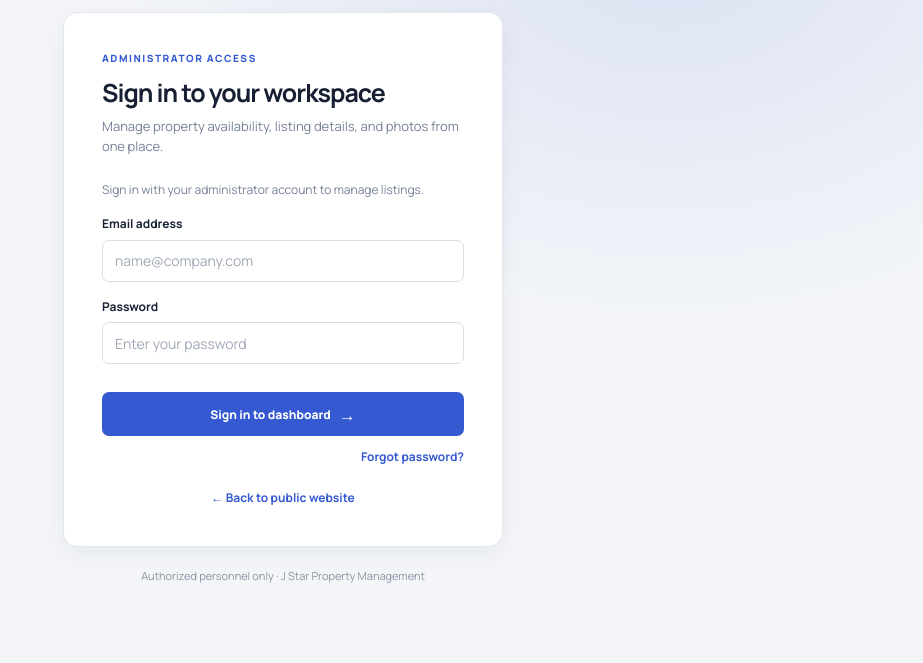
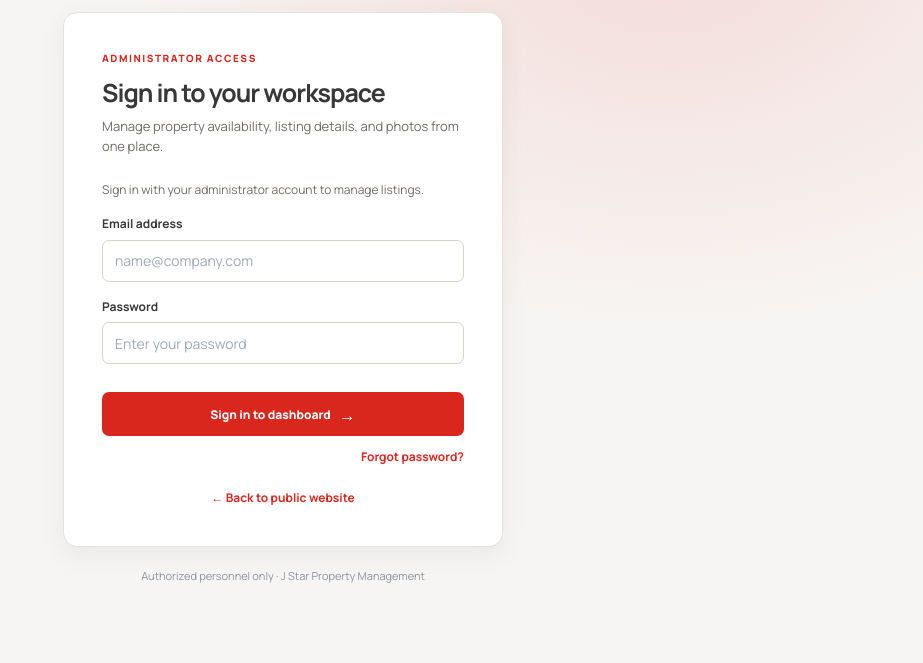
Before and after one commit to kyu89/j-star-property-management, a website with bundled scripts: page admin/index.html in a window 1280 px wide. Shown: the part 137-800 px from the top of the page, without its empty margins (357-1280 px from the left). Built offline with nearby package versions, Linux system fonts and the light colour scheme; no server answers.

Commit message:
updated color theme

```diff
--- a/admin/admin.css
+++ b/admin/admin.css
@@ -1,31 +1,31 @@
 :root {
   color-scheme: light;
-  --admin-bg: #f3f5f8;
+  --admin-bg: #f7f5f3;
   --admin-panel: #fff;
-  --admin-ink: #172033;
-  --admin-muted: #758096;
-  --admin-border: #e2e7ee;
+  --admin-ink: #383838;
+  --admin-muted: #716b65;
+  --admin-border: #e5e1dc;
   --admin-field-bg: #fff;
-  --admin-field-border: #d8dee8;
-  --admin-divider: #edf0f4;
-  --admin-subtle: #f5f7fa;
-  --admin-navy: #101827;
-  --admin-blue: #3459d1;
+  --admin-field-border: #d8d2cc;
+  --admin-divider: #eeeae6;
+  --admin-subtle: #f4f1ee;
+  --admin-navy: #414141;
+  --admin-blue: #d9271e;
   --admin-green: #17815d;
-  --admin-shadow: 0 8px 24px rgba(26, 39, 66, .05);
+  --admin-shadow: 0 8px 24px rgba(65, 65, 65, .07);
 }
 
 :root[data-theme="dark"] {
   color-scheme: dark;
-  --admin-bg: #111827;
-  --admin-panel: #1b2535;
-  --admin-ink: #edf2fa;
-  --admin-muted: #a5b0c2;
-  --admin-border: #354155;
-  --admin-field-bg: #141e2d;
-  --admin-field-border: #3c4960;
-  --admin-divider: #303c50;
-  --admin-subtle: #263247;
+  --admin-bg: #242424;
+  --admin-panel: #303030;
+  --admin-ink: #f1efec;
+  --admin-muted: #c0bbb5;
+  --admin-border: #4a4642;
+  --admin-field-bg: #292929;
+  --admin-field-border: #514c47;
+  --admin-divider: #403c38;
+  --admin-subtle: #383533;
   --admin-green: #58c79a;
   --admin-shadow: 0 8px 24px rgba(0, 0, 0, .18);
 }
@@ -58,7 +58,7 @@ button, input, select, textarea { font-size: inherit; }
   justify-items: center;
   padding: 32px 20px;
   background:
-    radial-gradient(ellipse at 80% 10%, rgba(52, 89, 209, .12), transparent 38%),
+    radial-gradient(ellipse at 80% 10%, rgba(217, 39, 30, .12), transparent 38%),
     var(--admin-bg);
 }
 
@@ -103,7 +103,7 @@ button, input, select, textarea { font-size: inherit; }
 }
 .login-card input:focus, .field input:focus, .field select:focus, .field textarea:focus {
   border-color: var(--admin-blue);
-  box-shadow: 0 0 0 3px rgba(52, 89, 209, .12);
+  box-shadow: 0 0 0 3px rgba(217, 39, 30, .12);
 }
 .login-card input::placeholder, .field input::placeholder, .field textarea::placeholder { color: #a0a8b6; }
 .button {
@@ -122,11 +122,11 @@ button, input, select, textarea { font-size: inherit; }
 }
 .button:disabled { opacity: .55; cursor: wait; }
 .button:focus-visible, a:focus-visible, input:focus-visible, select:focus-visible, textarea:focus-visible {
-  outline: 3px solid rgba(52, 89, 209, .28);
+  outline: 3px solid rgba(217, 39, 30, .28);
   outline-offset: 2px;
 }
 .button-primary { background: var(--admin-blue); color: #fff; }
-.button-primary:hover { background: #2849b5; }
+.button-primary:hover { background: #bd211a; }
 .button-secondary { background: var(--admin-panel); color: var(--admin-ink); border-color: var(--admin-border); }
 .button-secondary:hover, .button-quiet:hover { background: var(--admin-subtle); }
 .button-quiet { min-height: 32px; padding: 6px 10px; color: var(--admin-muted); background: transparent; border-color: var(--admin-border); }
@@ -167,7 +167,7 @@ button, input, select, textarea { font-size: inherit; }
   font-weight: 650;
 }
 .sidebar-link:hover { color: #fff; background: rgba(255, 255, 255, .07); }
-.sidebar-link.active { color: #fff; background: #273550; box-shadow: inset 3px 0 #6686f0; }
+.sidebar-link.active { color: #fff; background: #303030; box-shadow: inset 3px 0 #e5231b; }
 .nav-icon { width: 17px; color: #aebbe0; font-size: 16px; text-align: center; }
 .sidebar-bottom { margin-top: auto; }
 .public-site-link { display: block; padding: 12px 10px; color: #cbd4e3; border-top: 1px solid rgba(255,255,255,.1); font-size: 11px; font-weight: 700; }
--- a/admin/index.html
+++ b/admin/index.html
@@ -3,7 +3,7 @@
 <head>
   <meta charset="utf-8">
   <meta name="viewport" content="width=device-width, initial-scale=1">
-  <meta name="theme-color" content="#101827">
+  <meta name="theme-color" content="#414141">
   <meta name="description" content="Administrator dashboard for J Star Property Management listings.">
   <title>Property Operations | J Star Admin</title>
   <link rel="icon" href="/assets/images/favicon.ico" sizes="any">
--- a/assets/css/site.css
+++ b/assets/css/site.css
@@ -2,23 +2,24 @@
    1. Theme Variables
 ========================= */
 :root {
-  --navy: #14213d;
-  --gold: #e0b158;
+  --navy: #414141;
+  --gold: #f4b94f;
+  --brand-red: #e5231b;
   --bg: #fff;
-  --surface: #f6f7fa;
-  --text: #182338;
+  --surface: #f7f5f3;
+  --text: #383838;
   --muted: #667085;
-  --border: #e3e7ee;
-  --shadow: 0 12px 32px rgba(20, 33, 61, 0.08);
+  --border: #e5e1dc;
+  --shadow: 0 12px 32px rgba(65, 65, 65, 0.1);
   --radius: 18px;
 }
 
 :root[data-theme="dark"] {
-  --bg: #101827;
-  --surface: #172235;
-  --text: #edf2fa;
-  --muted: #aeb9ca;
-  --border: #2c3a50;
+  --bg: #242424;
+  --surface: #303030;
+  --text: #f1efec;
+  --muted: #c0bbb5;
+  --border: #4a4642;
   --shadow: 0 12px 32px rgba(0, 0, 0, 0.22);
 }
 
@@ -68,10 +69,10 @@ button,
   justify-content: center;
   gap: 8px;
   min-height: 42px;
-  border: 1px solid var(--gold);
+  border: 1px solid var(--brand-red);
   border-radius: 999px;
-  background: var(--gold);
-  color: #14213d;
+  background: var(--brand-red);
+  color: #fff;
   padding: 10px 18px;
   font-size: 14px;
   font-weight: 750;
@@ -80,13 +81,13 @@ button,
   cursor: pointer;
   text-decoration: none;
   transition: transform 0.18s ease, box-shadow 0.18s ease, background 0.2s ease, color 0.2s ease, border-color 0.2s ease, opacity 0.2s ease;
-  box-shadow: 0 8px 18px rgba(20, 33, 61, 0.08);
+  box-shadow: 0 8px 18px rgba(65, 65, 65, 0.12);
 }
 
 button:hover,
 .btn:hover {
   transform: translateY(-1px);
-  box-shadow: 0 12px 22px rgba(20, 33, 61, 0.12);
+  box-shadow: 0 12px 22px rgba(65, 65, 65, 0.18);
   opacity: 1;
 }
 
@@ -104,7 +105,7 @@ button.outline {
 
 .btn.outline:hover,
 button.outline:hover {
-  background: rgba(224, 177, 88, 0.08);
+  background: color-mix(in srgb, var(--gold) 12%, transparent);
   color: var(--gold);
 }
 
@@ -200,8 +201,8 @@ header {
 }
 
 .menu > a.btn:hover {
-  background: var(--gold);
-  color: var(--navy);
+  background: #c91f18;
+  color: #fff;
 }
 
 .dd {
@@ -424,7 +425,7 @@ p {
 .search {
   position: relative;
   margin: 28px auto 0;
-  background: #14213da9;
+  background: rgba(65, 65, 65, .9);
   color: var(--text);
   padding: 20px;
   border-radius: 18px;
--- a/assets/css/toast.css
+++ b/assets/css/toast.css
@@ -16,7 +16,7 @@
   border-radius: 9px;
   background: #fff;
   color: #172033;
-  box-shadow: 0 12px 32px rgba(20, 33, 61, .18);
+  box-shadow: 0 12px 32px rgba(65, 65, 65, .18);
   font: 600 13px/1.45 "Manrope", "Segoe UI", Arial, sans-serif;
   opacity: 1;
   pointer-events: auto;
```
Also changed, not shown: index.html (+1 -1 lines), pages/about.html (+1 -1 lines), pages/apply.html (+1 -1 lines), pages/contact.html (+1 -1 lines), pages/owners.html (+1 -1 lines), pages/properties.html (+1 -1 lines), pages/residents.html (+1 -1 lines).
